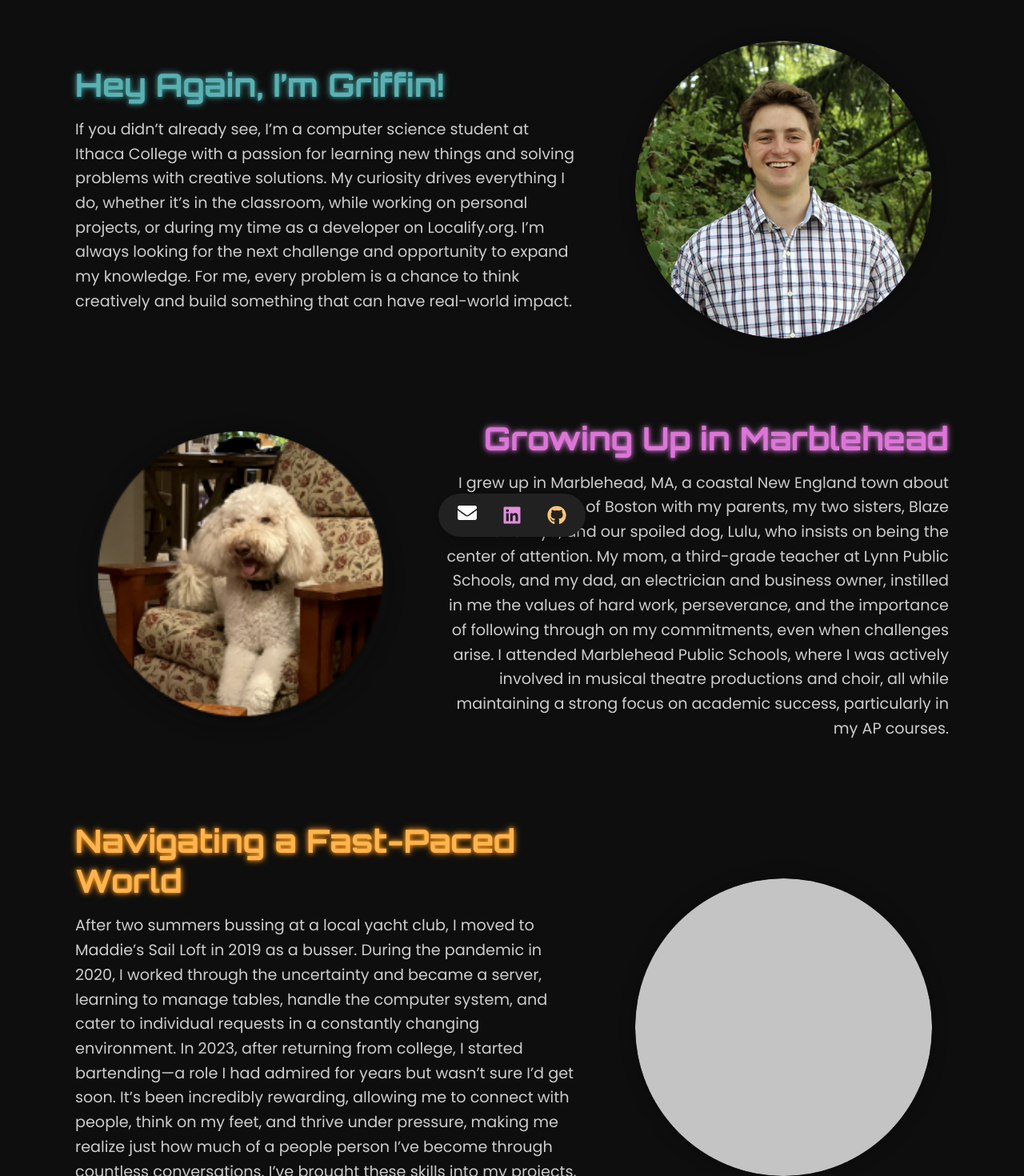
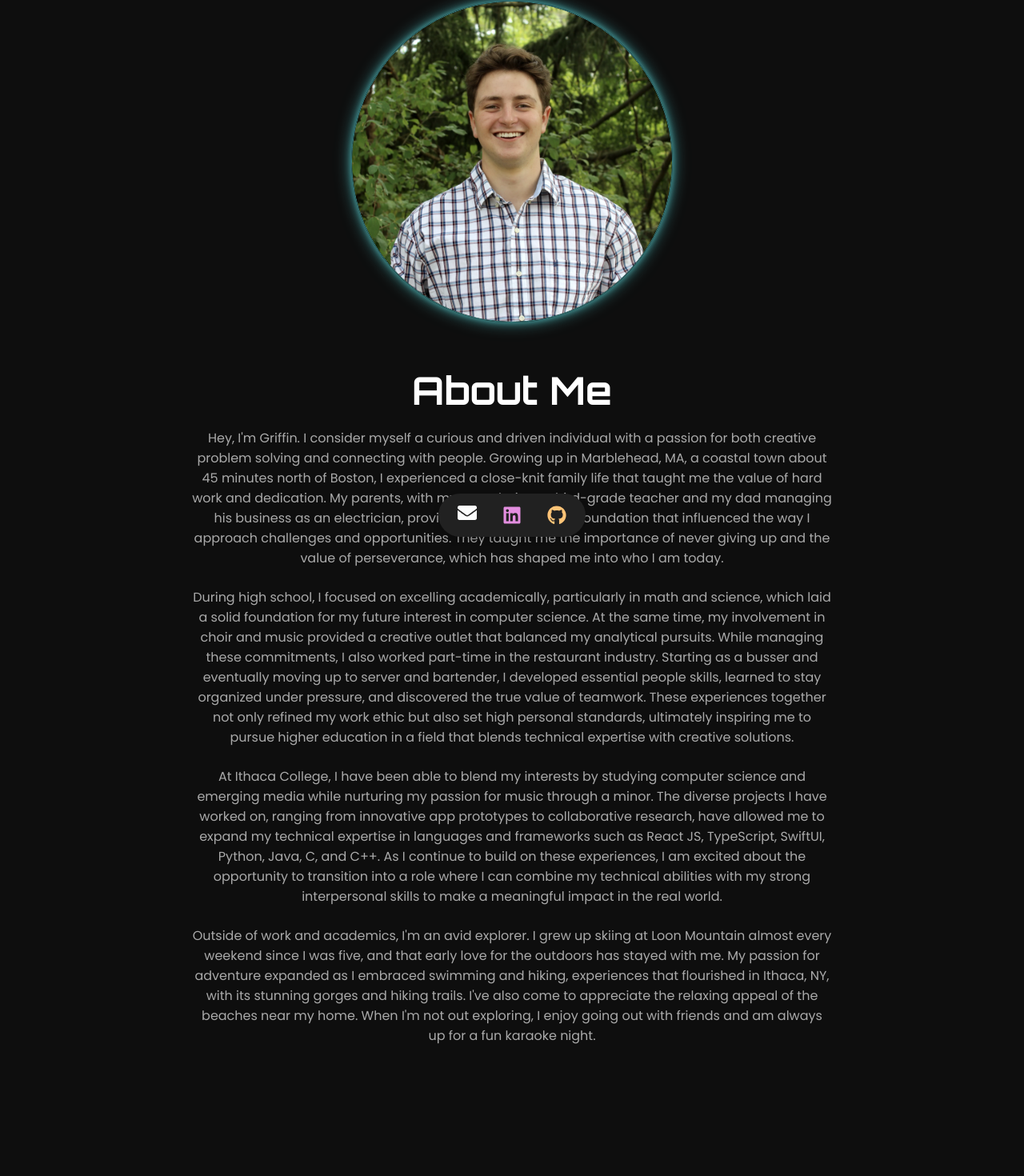
Before and after one commit to ghoman4/personal-portfolio, a React (Create React App) app: page /#/about in a window 1280 px wide. Shown: the part 109-1579 px from the top of the page at 80% size. After the commit the page ends 1508 px from the top, so only its background shows below. Built offline with nearby package versions, Linux system fonts and the light colour scheme.

Commit message:
Built about us page

```diff
--- a/src/App.scss
+++ b/src/App.scss
@@ -54,12 +54,14 @@ html, body {
 }
 
 h1, h2, h3, h4 {
+  min-width: 325px;
   font-family: "Orbitron", sans-serif;
   color: $white;
   margin: 0;
 }
 
 h5, h6, p, li {
+  min-width: 325px;
   font-family: "Poppins", sans-serif;
   color: $gray2;
   margin: 0;
--- a/src/pages/About.tsx
+++ b/src/pages/About.tsx
@@ -1,71 +1,55 @@
 import React from "react";
 import "../styles/pages/About.scss";
 import headshot from "../assets/headshot.png";
-import luluImage from "../assets/lulu.png";
-import grayCircle from "../assets/gray-circle.png";
 
 const About: React.FC = () => {
     return (
         <section className="about">
             <div className="about__container">
-                {/* Intro Section */}
-                <div className="about__section reverse">
-                    <div className="about__image-container">
-                        <img src={headshot} alt="Profile" className="about__image"/>
-                    </div>
-                    <div className="about__text-container">
-                        <h2 className="about__title primary-text-glow">Hey Again, I’m Griffin!</h2>
-                        <p className="about__description">
-                            If you didn’t already see, I’m a computer science student at Ithaca College with a passion
-                            for learning new things and solving problems with creative solutions. My curiosity drives
-                            everything I do, whether it’s in the classroom, while working on personal projects, or
-                            during my time as a developer on Localify.org. I’m always looking for the next challenge
-                            and opportunity to expand my knowledge. For me, every problem is a chance to think
-                            creatively and build something that can have real-world impact.
-                        </p>
-                    </div>
-                </div>
+                <img src={headshot} />
 
-                {/* Story Section (Reversed) */}
-                <div className="about__section">
-                    <div className="about__image-container">
-                        <img src={luluImage} alt="Lulu" className="about__image"/>
-                    </div>
-                    <div className="about__text-container">
-                        <h3 className="about__title secondary-text-glow">Growing Up in Marblehead</h3>
-                        <p className="about__description">
-                            I grew up in Marblehead, MA, a coastal New England town about 45 minutes north of Boston
-                            with my parents, my two sisters, Blaze and Kiya, and our spoiled dog, Lulu, who insists
-                            on being the center of attention. My mom, a third-grade teacher at Lynn Public Schools,
-                            and my dad, an electrician and business owner, instilled in me the values of hard work,
-                            perseverance, and the importance of following through on my commitments, even when
-                            challenges arise. I attended Marblehead Public Schools, where I was actively involved in
-                            musical theatre productions and choir, all while maintaining a strong focus on academic
-                            success, particularly in my AP courses.
-                        </p>
-                    </div>
-                </div>
+                <h1>About Me</h1>
+                <p>
+                    Hey, I'm Griffin. I consider myself a curious and driven individual with a passion
+                    for both creative problem solving and connecting with people. Growing up in Marblehead,
+                    MA, a coastal town about 45 minutes north of Boston, I experienced a close-knit family
+                    life that taught me the value of hard work and dedication. My parents, with my mom being
+                    a third-grade teacher and my dad managing his business as an electrician, provided me with
+                    a strong foundation that influenced the way I approach challenges and opportunities. They
+                    taught me the importance of never giving up and the value of perseverance, which has shaped
+                    me into who I am today.
+                </p>
 
-                <div className="about__section reverse">
-                    <div className="about__image-container">
-                        <img src={grayCircle} alt="Fill In" className="about__image"/>
-                    </div>
-                    <div className="about__text-container">
-                        <h3 className="about__title orange-glow">Navigating a Fast-Paced World</h3>
-                        <p className="about__description">
-                            After two summers bussing at a local yacht club, I moved to Maddie’s Sail Loft in 2019
-                            as a busser. During the pandemic in 2020, I worked through the uncertainty and became a
-                            server, learning to manage tables, handle the computer system, and cater to individual
-                            requests in a constantly changing environment. In 2023, after returning from college, I
-                            started bartending—a role I had admired for years but wasn’t sure I’d get soon. It’s been
-                            incredibly rewarding, allowing me to connect with people, think on my feet, and thrive
-                            under pressure, making me realize just how much of a people person I’ve become through
-                            countless conversations. I’ve brought these skills into my projects, guiding teams to work
-                            efficiently and communicate effectively, helping push the group forward as the extrovert in
-                            the room.
-                        </p>
-                    </div>
-                </div>
+                <p>
+                    During high school, I focused on excelling academically, particularly in math and science,
+                    which laid a solid foundation for my future interest in computer science. At the same time,
+                    my involvement in choir and music provided a creative outlet that balanced my analytical
+                    pursuits. While managing these commitments, I also worked part-time in the restaurant
+                    industry. Starting as a busser and eventually moving up to server and bartender, I developed
+                    essential people skills, learned to stay organized under pressure, and discovered the true
+                    value of teamwork. These experiences together not only refined my work ethic but also set
+                    high personal standards, ultimately inspiring me to pursue higher education in a field that
+                    blends technical expertise with creative solutions.
+                </p>
+
+                <p>
+                    At Ithaca College, I have been able to blend my interests by studying computer science and
+                    emerging media while nurturing my passion for music through a minor. The diverse projects
+                    I have worked on, ranging from innovative app prototypes to collaborative research, have
+                    allowed me to expand my technical expertise in languages and frameworks such as React JS,
+                    TypeScript, SwiftUI, Python, Java, C, and C++. As I continue to build on these experiences,
+                    I am excited about the opportunity to transition into a role where I can combine my technical
+                    abilities with my strong interpersonal skills to make a meaningful impact in the real world.
+                </p>
+
+                <p>
+                    Outside of work and academics, I'm an avid explorer. I grew up skiing at Loon Mountain
+                    almost every weekend since I was five, and that early love for the outdoors has stayed with
+                    me. My passion for adventure expanded as I embraced swimming and hiking, experiences that
+                    flourished in Ithaca, NY, with its stunning gorges and hiking trails. I've also come to
+                    appreciate the relaxing appeal of the beaches near my home. When I'm not out exploring, I
+                    enjoy going out with friends and am always up for a fun karaoke night.
+                </p>
             </div>
         </section>
     );
--- a/src/styles/pages/About.scss
+++ b/src/styles/pages/About.scss
@@ -1,135 +1,53 @@
 @import "../../App.scss";
-
-/* Font Size Variables */
-$font-size-lg: 2.5rem;
-$font-size-md: 2rem;
-$font-size-sm: 1.5rem;
-
-$description-font-size-lg: 1.2rem;
-$description-font-size-md: 0.9rem;
-$description-font-size-sm: 0.8rem;
 
 /* About Component */
 .about {
+  display: flex;
+  justify-content: center;
   max-width: $max-screen-width;
-  margin: 0 auto;
+  padding: 0 $page-padding-large;
+  margin-bottom: 80px;
 
   &__container {
-    display: flex;
-    flex-direction: column;
-    padding: 50px $page-padding-large;
+    max-width: 800px;
+    text-align: center;
   }
 
-  &__section {
-    display: flex;
-    align-items: center;
-    justify-content: space-between;
-    gap: 3rem;
-    padding: 50px 0;
-    text-align: end;
+  img {
+    width: 50%;
+    min-width: 200px;
+    max-width: 500px;
+    margin: 50px 0;
+    aspect-ratio: 1;
+    border-radius: 50%;
+    @include apply-glow("border-color", $primary-dark, $primary, $primary);
+  }
 
-    &.reverse {
-      flex-direction: row-reverse;
-      text-align: start;
-    }
+  h1 {
+    margin-bottom: 5px;
+    font-size: 48px;
+  }
 
-    /* Text Container */
-    .about__text-container {
-      flex: 0 0 calc(60% - 1.5rem);
-      max-width: calc(60% - 1.5rem);
-      display: flex;
-      flex-direction: column;
-      justify-content: center;
+  p {
+    padding: 12px 0;
+  }
 
-      .about__title {
-        font-family: "Orbitron", sans-serif;
-        font-size: $font-size-lg;
-        margin-bottom: 1rem;
+  @media(max-width: $medium-screen-width) {
+    padding: 0 $page-padding-small;
 
-        /* Responsive Font Sizes */
-        @media (max-width: $large-screen-width) {
-          font-size: $font-size-md;
-        }
-
-        @media (max-width: $medium-screen-width) {
-          font-size: $font-size-sm;
-        }
-      }
-
-      .about__description {
-        font-family: "Poppins", sans-serif;
-        font-size: $description-font-size-lg;
-        color: $gray1;
-        line-height: 1.6;
-
-        /* Responsive Font Sizes */
-        @media (max-width: $large-screen-width) {
-          font-size: $description-font-size-md;
-        }
-
-        @media (max-width: $medium-screen-width) {
-          font-size: $description-font-size-sm;
-        }
-      }
-    }
-
-    /* Image Container */
-    .about__image-container {
-      flex: 0 0 calc(40% - 1.5rem); /* Adjust for the gap */
-      max-width: calc(40% - 1.5rem);
-      display: flex;
-      justify-content: center;
-      align-items: center;
-
-      .about__image {
-        width: 90%;
-        height: auto;
-        border-radius: 50%;
-        box-shadow: 0 0 20px rgba(0, 0, 0, 0.3);
-        object-fit: cover;
-      }
-    }
-
-    /* Responsive Styles */
-    @media (max-width: $medium-screen-width) {
-      flex-direction: column;
-      gap: 1.5rem;
-
-      &.reverse {
-        flex-direction: column;
-      }
-
-      .about__image-container,
-      .about__text-container {
-        flex: 0 0 100%;
-        max-width: 100%;
-      }
-
-      .about__text-container {
-        text-align: center;
-        align-items: center; /* Center text on smaller screens */
-      }
-
-      .about__image-container {
-        max-width: 300px;
-
-        .about__image {
-          width: 100%;
-          height: 100%;
-        }
-      }
+    img {
+      margin: 25px;
     }
   }
 
-  .orange-glow {
-    color: $charity-tree-light;
-    @include apply-glow($charity-tree, $charity-tree, $charity-tree-dark);
-  }
+  @media(max-width: $small-screen-width) {
+    h1 {
+      font-size: 32px;
+    }
 
-  /* Adjust padding for smaller screens */
-  @media (max-width: $medium-screen-width) {
-    &__section {
-      padding-bottom: 60px;
+    p {
+      font-size: 12px;
+      padding: 8px 0;
     }
   }
 }
```
